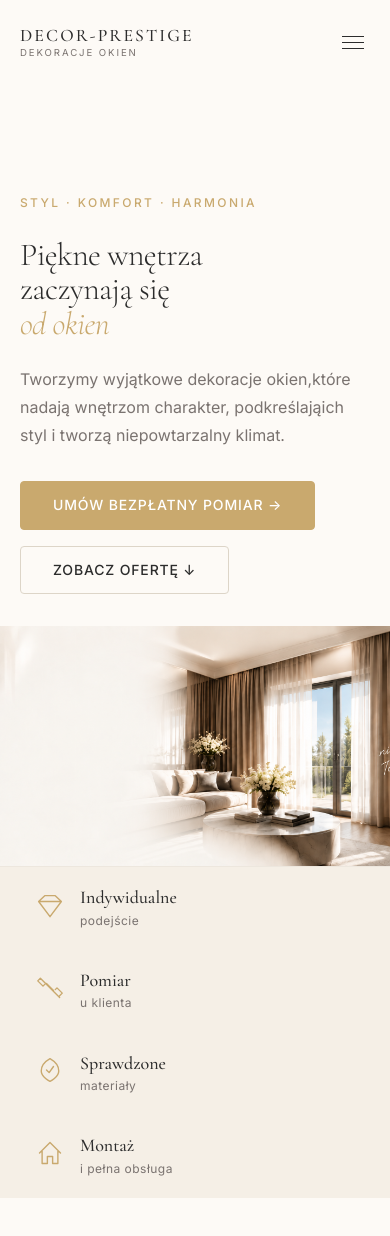
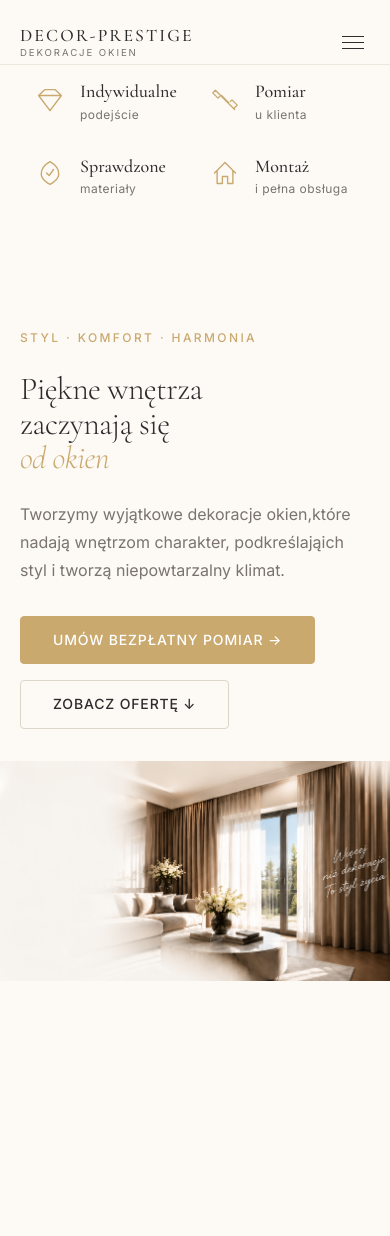
Before and after one commit to web48app/decor-prestige, a React (Vite) app in the folder decor-prestige/: page / in a window 390 px wide. Shown: the top 1236 px of the page. Built offline with nearby package versions, Linux system fonts and the light colour scheme.

Commit message:
fix: hero image — remove overlay and gradient

```diff
--- a/decor-prestige/src/components/sections/Hero/Hero.jsx
+++ b/decor-prestige/src/components/sections/Hero/Hero.jsx
@@ -1,9 +1,7 @@
 import { useEffect, useRef } from 'react';
-import Container from '../../ui/Container/Container';
-import Button    from '../../ui/Button/Button';
-import styles    from './Hero.module.css';
+import Button from '../../ui/Button/Button';
+import styles from './Hero.module.css';
 
-/* ---- Inline SVG icons ---- */
 const IconDiamond = () => (
   <svg viewBox="0 0 24 24" fill="none" stroke="currentColor" strokeWidth="1.2" aria-hidden="true" className={styles.icon}>
     <path d="M2.25 9l9.75 13 9.75-13M2.25 9h19.5M2.25 9L7.5 4h9l5.25 5" strokeLinecap="round" strokeLinejoin="round"/>
@@ -50,10 +48,16 @@ export default function Hero() {
   return (
     <section id="start" className={styles.hero} aria-labelledby="hero-heading">
 
-      {/* ---- SPLIT LAYOUT ---- */}
+      {/* BG image — full bleed */}
+      <img
+        src="/hero.png"
+        alt=""
+        aria-hidden="true"
+        className={styles.bgImage}
+      />
+
+      {/* TEXT overlay — lewy obszar zdjęcia jest kremowy */}
       <div className={`${styles.content} ${styles.fadeIn}`} ref={heroRef}>
-
-        {/* LEFT — text */}
         <div className={styles.textCol}>
           <p className={styles.eyebrow}>STYL&nbsp;·&nbsp;KOMFORT&nbsp;·&nbsp;HARMONIA</p>
 
@@ -71,38 +75,23 @@ export default function Hero() {
 
           <div className={styles.buttons}>
             <Button
-              as="a"
-              href="#kontakt"
-              variant="primary"
+              as="a" href="#kontakt" variant="primary"
               onClick={(e) => { e.preventDefault(); scrollTo('kontakt'); }}
             >
               Umów bezpłatny pomiar&nbsp;→
             </Button>
             <Button
-              as="a"
-              href="#oferta"
-              variant="secondary"
+              as="a" href="#oferta" variant="secondary"
               onClick={(e) => { e.preventDefault(); scrollTo('oferta'); }}
             >
               Zobacz ofertę&nbsp;↓
             </Button>
           </div>
         </div>
-
-        {/* RIGHT — image (tekst i blur są już na zdjęciu) */}
-        <div className={styles.imageCol}>
-          <img
-            src="/hero.png"
-            alt="Elegancka zasłona z dekoracją okna — realizacja DECOR-PRESTIGE"
-            className={styles.heroImage}
-            loading="eager"
-          />
-        </div>
       </div>
 
-      {/* ---- USP ROW ---- */}
+      {/* USP ROW */}
       <div className={styles.uspWrap}>
-        <Container>
         <ul className={styles.uspList} role="list">
           {USP_ITEMS.map((item, i) => (
             <li key={i} className={styles.uspItem}>
@@ -114,7 +103,6 @@ export default function Hero() {
             </li>
           ))}
         </ul>
-        </Container>
       </div>
     </section>
   );
--- a/decor-prestige/src/components/sections/Hero/Hero.module.css
+++ b/decor-prestige/src/components/sections/Hero/Hero.module.css
@@ -1,50 +1,57 @@
 /* ============================================================
-   HERO — DECOR-PRESTIGE
-   Split layout: text left / image right
+   HERO — full-bleed background image
+   Zdjęcie zajmuje całą sekcję, tekst nakłada się na kremową lewą stronę
    ============================================================ */
 
 .hero {
   position: relative;
-  background-color: var(--color-bg);
   min-height: 100svh;
   display: flex;
   flex-direction: column;
   overflow: hidden;
+  background-color: var(--color-bg);
 }
 
-/* ---- Fade-in animation ---- */
+/* ---- Background image ---- */
+.bgImage {
+  position: absolute;
+  inset: 0;
+  width: 100%;
+  height: 100%;
+  object-fit: cover;
+  object-position: right center;
+  display: block;
+  z-index: 0;
+}
+
+/* ---- Fade-in ---- */
 .fadeIn {
   opacity: 0;
-  transform: translateY(16px);
-  transition:
-    opacity  0.8s ease,
-    transform 0.8s ease;
+  transform: translateY(14px);
+  transition: opacity 0.9s ease, transform 0.9s ease;
 }
-
 .visible {
   opacity: 1;
   transform: translateY(0);
 }
 
-/* ---- Split content ---- */
+/* ---- Content overlay ---- */
 .content {
-  display: grid;
-  grid-template-columns: 1fr 1fr;
+  position: relative;
+  z-index: 1;
   flex: 1;
-  min-height: calc(100svh - 120px);
+  display: flex;
+  align-items: center;
 }
 
-/* ---- LEFT — text column ---- */
+/* ---- Text column (lewy obszar — kremowy w zdjęciu) ---- */
 .textCol {
   display: flex;
   flex-direction: column;
-  justify-content: center;
-  padding: clamp(6rem, 10vw, 9rem) var(--container-padding) var(--space-12);
-  padding-left: clamp(var(--container-padding), 6vw, 6rem);
-  max-width: 600px;
+  padding: clamp(6rem, 10vw, 9rem) clamp(var(--container-padding), 6vw, 6rem) var(--space-12);
+  max-width: 560px;
 }
 
-/* Eyebrow */
 .eyebrow {
   font-family: var(--font-body);
   font-size: var(--font-size-xs);
@@ -55,7 +62,6 @@
   margin-bottom: var(--space-6);
 }
 
-/* H1 */
 .heading {
   font-family: var(--font-heading);
   font-size: clamp(2.6rem, 5vw, 4.2rem);
@@ -72,18 +78,16 @@
   color: var(--color-accent);
 }
 
-/* Lead */
 .lead {
   font-size: var(--font-size-md);
   line-height: 1.75;
   color: var(--color-text-muted);
   margin-bottom: var(--space-10);
-  max-width: 440px;
+  max-width: 420px;
 }
 
 .brDesktop { display: block; }
 
-/* Buttons */
 .buttons {
   display: flex;
   gap: var(--space-4);
@@ -91,44 +95,33 @@
   align-items: center;
 }
 
-/* ---- RIGHT — image column ---- */
-.imageCol {
-  overflow: hidden;
-  display: flex;
-  align-items: stretch;
-}
-
-.heroImage {
-  width: 100%;
-  height: 100%;
-  object-fit: cover;
-  object-position: left center;
-  display: block;
-}
-
 /* ---- USP row ---- */
 .uspWrap {
-  background: var(--color-bg-secondary);
+  position: relative;
+  z-index: 1;
+  background: rgba(253, 250, 246, 0.92);
+  backdrop-filter: blur(6px);
+  -webkit-backdrop-filter: blur(6px);
   border-top: 1px solid var(--color-border-light);
 }
 
 .uspList {
   display: grid;
   grid-template-columns: repeat(4, 1fr);
+  max-width: var(--container-width);
+  margin: 0 auto;
+  padding: 0 var(--container-padding);
   list-style: none;
-  padding: 0;
-  margin: 0;
 }
 
 .uspItem {
   display: flex;
   align-items: center;
   gap: var(--space-4);
-  padding: var(--space-6) var(--space-6);
+  padding: var(--space-6);
   position: relative;
 }
 
-/* vertical separator between items */
 .uspItem + .uspItem::before {
   content: '';
   position: absolute;
@@ -139,15 +132,8 @@
   background: var(--color-border);
 }
 
-.uspIcon {
-  flex-shrink: 0;
-  color: var(--color-accent);
-}
-
-.icon {
-  width: 28px;
-  height: 28px;
-}
+.uspIcon { flex-shrink: 0; color: var(--color-accent); }
+.icon { width: 28px; height: 28px; }
 
 .uspText {
   display: flex;
@@ -173,76 +159,57 @@
    RESPONSIVE
    ============================================================ */
 
-/* Tablet */
-@media (max-width: 1100px) {
-  .content {
-    grid-template-columns: 1fr 1fr;
+@media (max-width: 900px) {
+  .bgImage {
+    object-position: 70% center;
   }
   .textCol {
-    padding: clamp(6rem, 10vw, 8rem) var(--space-8) var(--space-8);
+    max-width: 480px;
   }
   .uspList {
     grid-template-columns: repeat(2, 1fr);
   }
   .uspItem:nth-child(3)::before { display: none; }
-  .uspItem:nth-child(odd):not(:first-child)::before { display: none; }
-  .uspItem:nth-child(even):not(:nth-child(2))::before { display: none; }
 }
 
-/* Mobile */
-@media (max-width: 700px) {
-  .hero {
-    min-height: auto;
+@media (max-width: 600px) {
+  .hero { min-height: auto; }
+
+  .bgImage {
+    position: relative;
+    inset: auto;
+    width: 100%;
+    height: 55vw;
+    min-height: 220px;
+    max-height: 380px;
+    object-position: center center;
+    order: 2;
   }
 
   .content {
-    grid-template-columns: 1fr;
-    grid-template-rows: auto auto;
-    min-height: auto;
+    order: 1;
+    background: var(--color-bg);
   }
 
   .textCol {
-    order: 1;
-    padding: calc(var(--space-24) + var(--space-8)) var(--container-padding) var(--space-8);
+    padding: calc(var(--space-24) + var(--space-4)) var(--container-padding) var(--space-8);
     max-width: 100%;
   }
 
-  .imageCol {
-    order: 2;
-    height: 55vw;
-    min-height: 240px;
-    max-height: 420px;
+  .hero {
+    flex-direction: column;
   }
 
-  .heading {
-    font-size: clamp(2rem, 8vw, 2.8rem);
-  }
+  .heading { font-size: clamp(2rem, 8vw, 2.8rem); }
+  .lead { font-size: var(--font-size-base); margin-bottom: var(--space-8); }
+  .brDesktop { display: none; }
+  .buttons { flex-direction: column; align-items: flex-start; }
 
-  .lead {
-    font-size: var(--font-size-base);
-    margin-bottom: var(--space-8);
-  }
-
-  .brDesktop { display: none; }
-
-  .buttons {
-    flex-direction: column;
-    align-items: flex-start;
-  }
-
-  .uspList {
-    grid-template-columns: 1fr 1fr;
-  }
-
+  .uspList { grid-template-columns: 1fr 1fr; }
   .uspItem::before { display: none !important; }
-
-  .uspItem {
-    padding: var(--space-5) var(--space-4);
-  }
+  .uspItem { padding: var(--space-4); }
 }
 
-@media (max-width: 400px) {
-  .uspList {
-    grid-template-columns: 1fr;
-  }
+@media (max-width: 380px) {
+  .uspList { grid-template-columns: 1fr; }
 }
```
Lines whose indentation alone changed are shown as unchanged.
